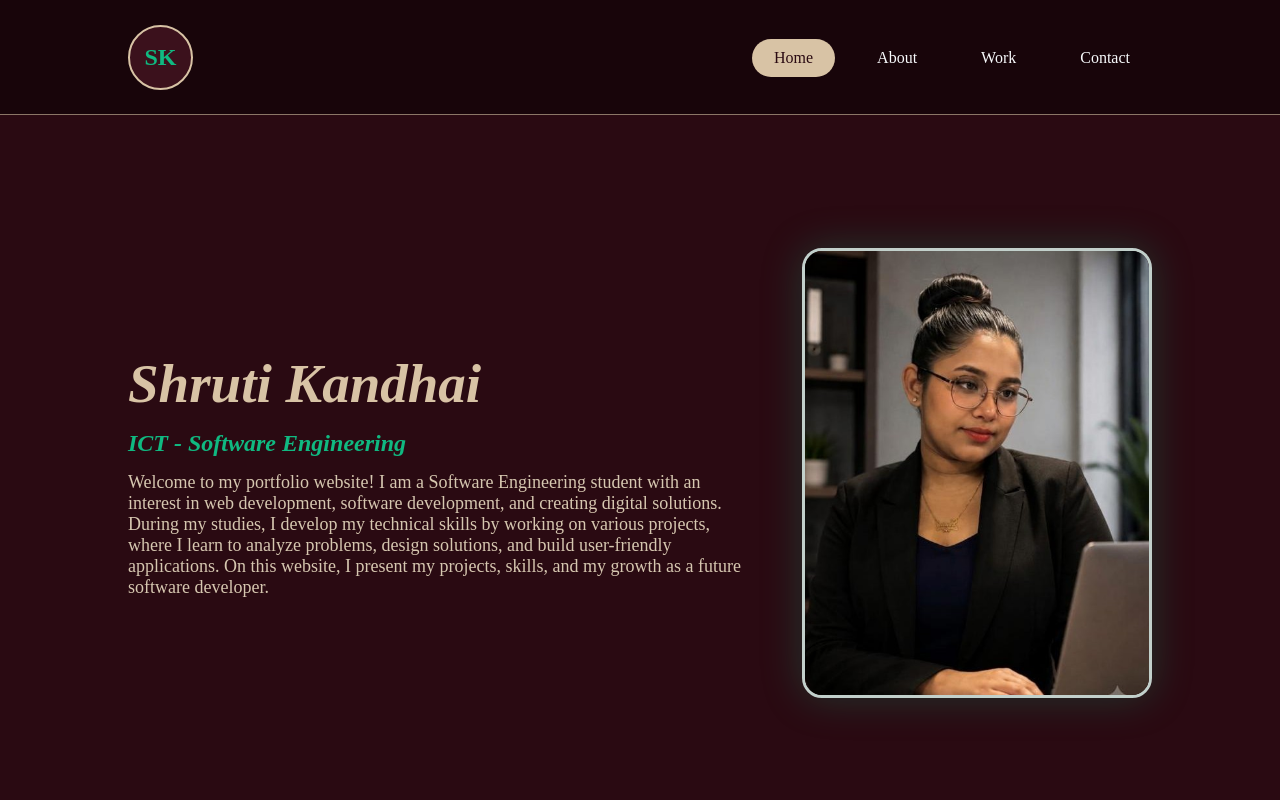
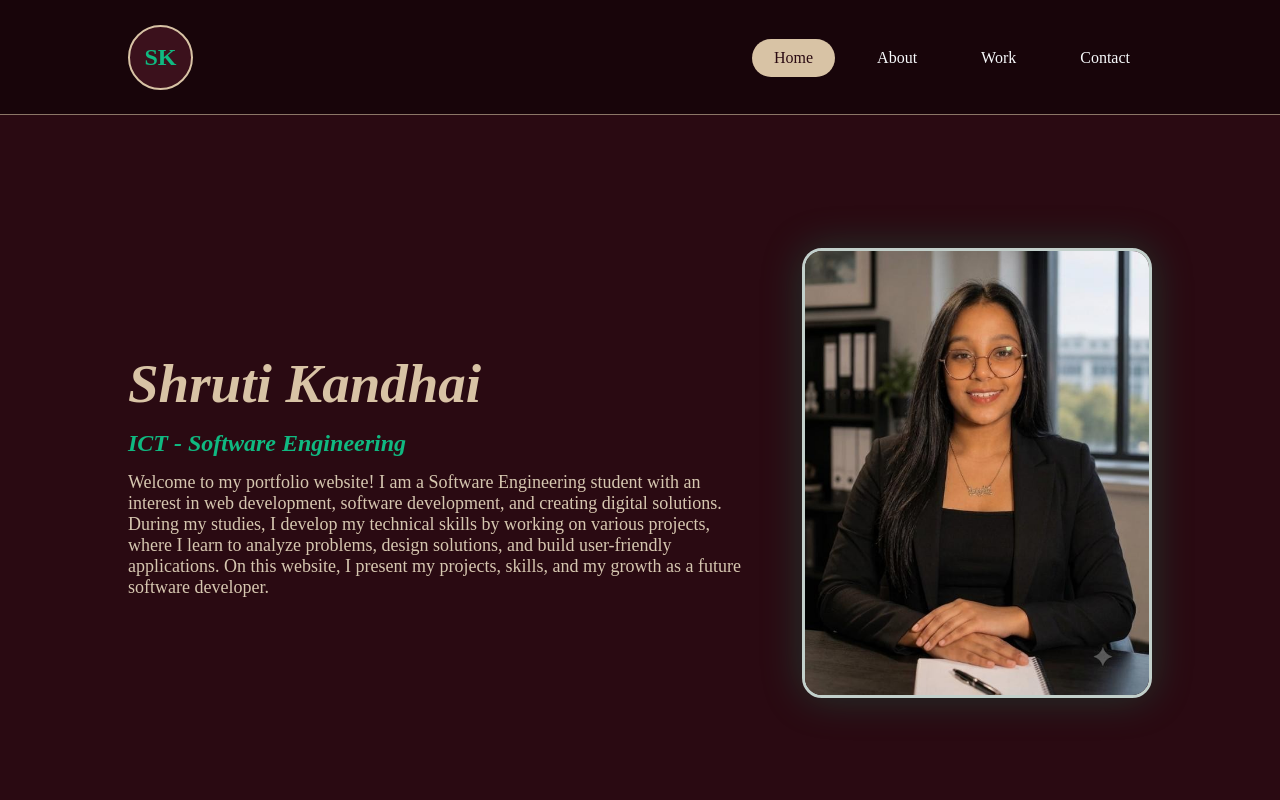
Before and after one commit to shruti0619/shruti0619.github.io, a website: page index.html in a window 1280 px wide. Shown: the top 800 px of the page. Drawn offline with Linux system fonts and the light colour scheme.

Commit message:
Newly added

```diff
--- a/index.html
+++ b/index.html
@@ -42,7 +42,7 @@
                 </p>
         </div>
         <div class="hero-image">
-            <img src="img/shruti2.jpg">
+            <img src="img/shruti1.jpg">
         </div>
     </section>
 
```
